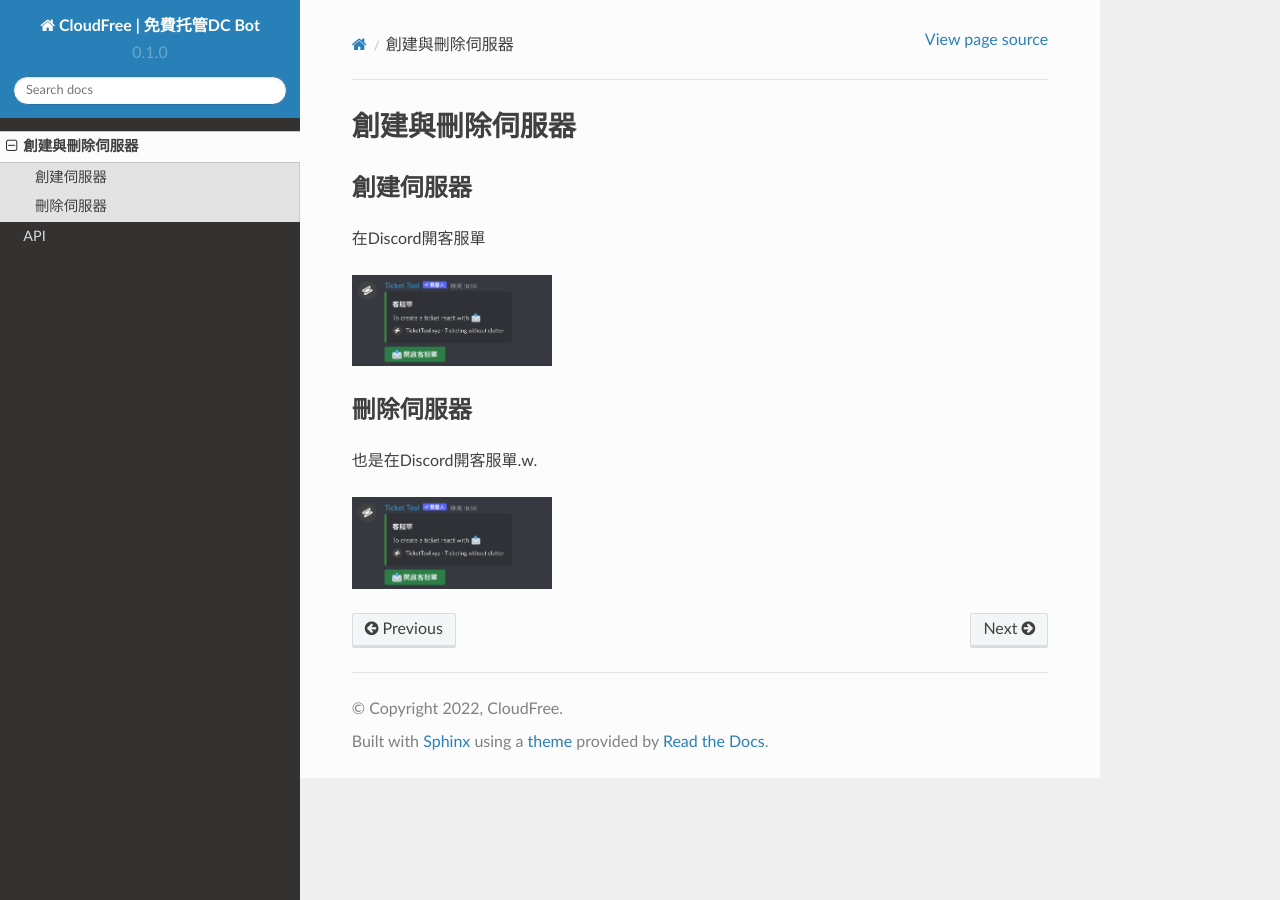
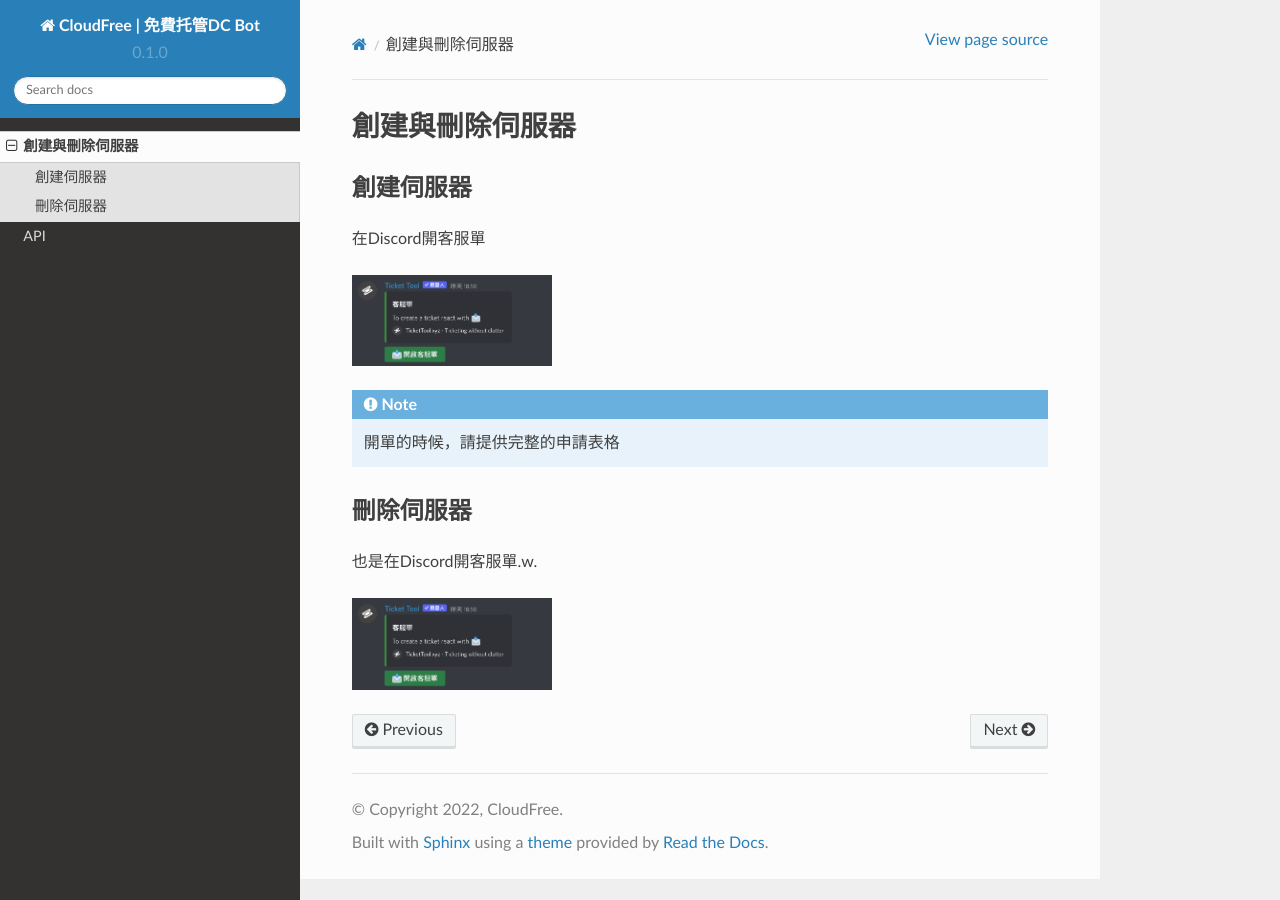
Before and after one commit to alexkong1123/cloudfree-docs, a Sphinx documentation site: the page built from docs/source/usage.rst, in a window 1280 px wide. Built offline with Sphinx 7.4.7 and the Read the Docs theme 2.0.0, drawn with Linux system fonts in a browser that asks for light colours.

Commit message:
Update usage.rst

```diff
--- a/docs/source/usage.rst
+++ b/docs/source/usage.rst
@@ -11,6 +11,8 @@
 .. image:: ./2FC57437-037B-45D8-8001-52C02499680D.jpeg
   :width: 200px
 
+.. note::
+  開單的時候，請提供完整的申請表格
 刪除伺服器
 ----------------
 
```
